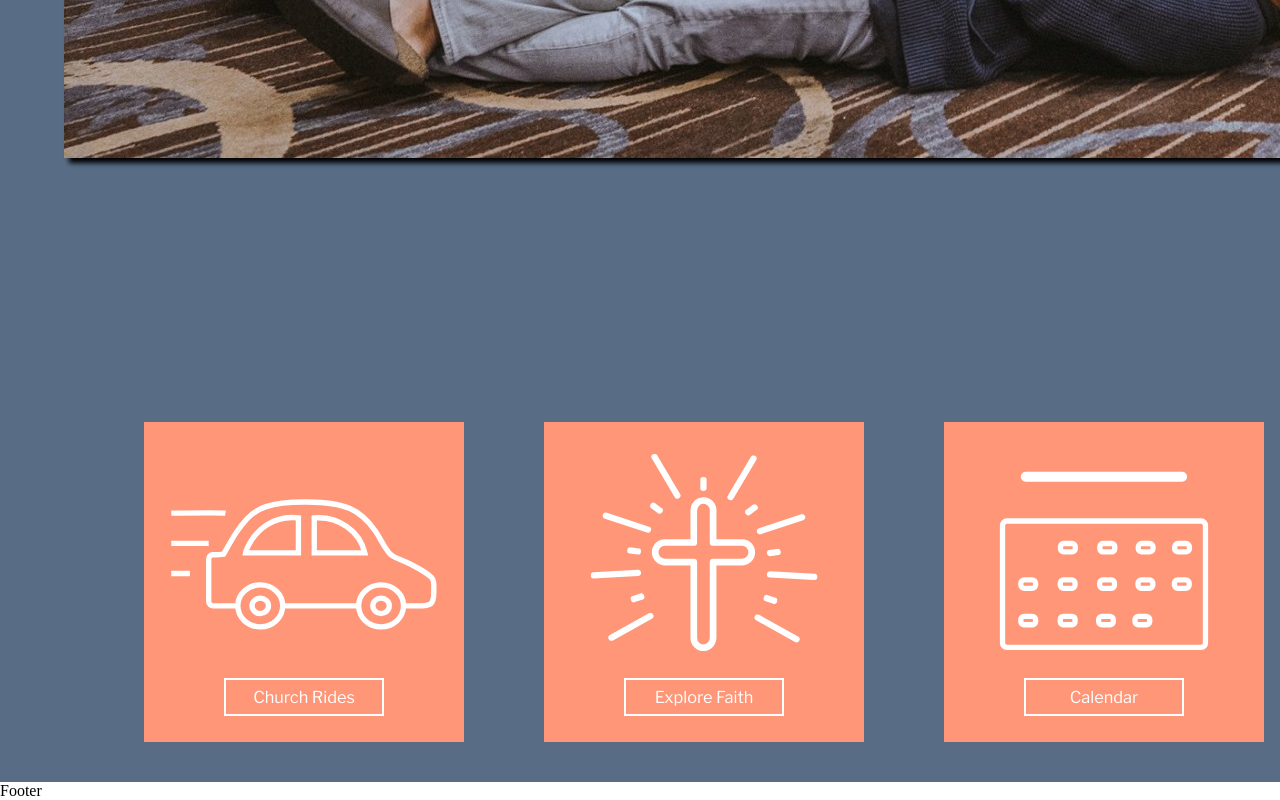
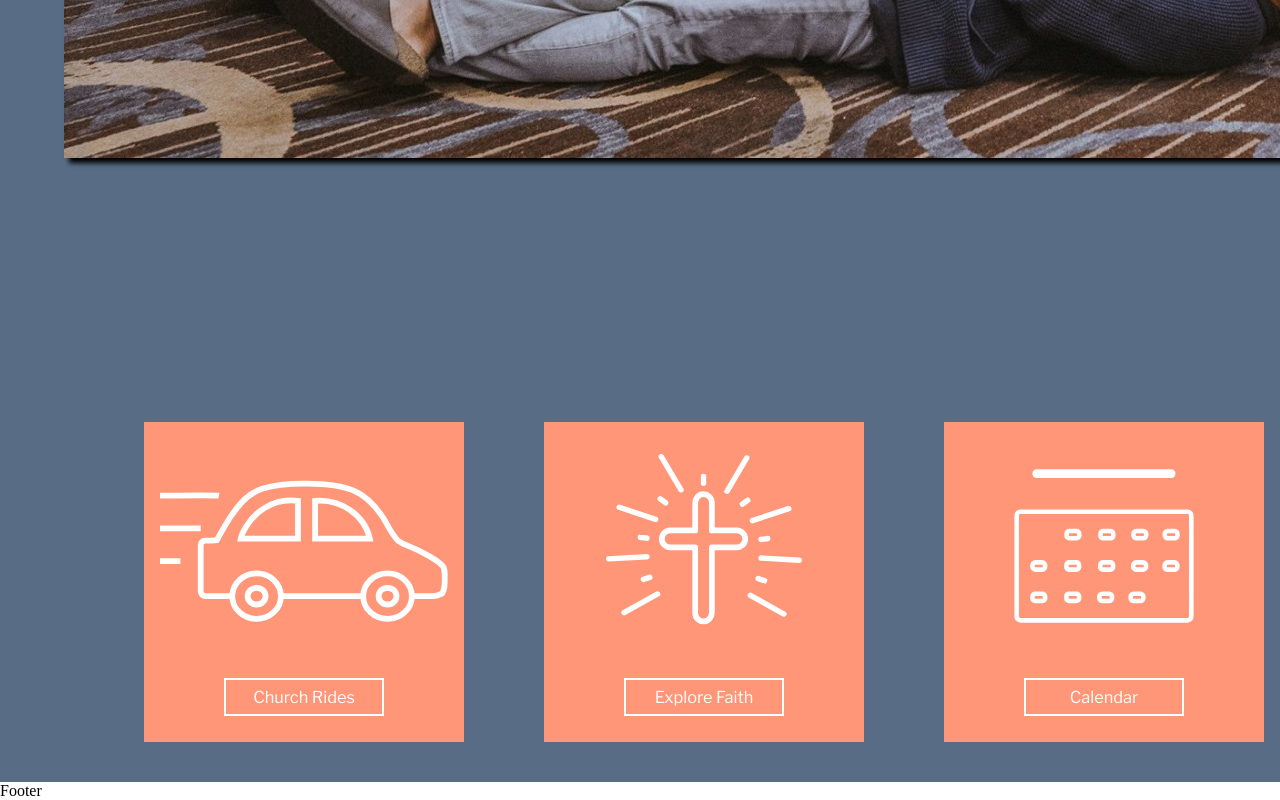
Before and after one commit to timothygan/testinggatsby, a Gatsby site in the folder epic_site/: page / in a window 1280 px wide. Shown: the part 2082-2882 px from the top of the page. Built offline with nearby package versions, Linux system fonts and the light colour scheme; Gatsby itself is replaced by a stand-in of ours.

Commit message:
made graphics in section4 scale

```diff
--- a/epic_site/src/components/home-section-4.js
+++ b/epic_site/src/components/home-section-4.js
@@ -13,7 +13,7 @@ class HomeSection4 extends Component{
     calendar(){
         return(
             <svg    x="0px" y="0px"
-                    width="213.94px" height="200.79px"
+                    width="90%" height="90%"
                     viewBox="-5 -20 213.94 200.79"
             >
             <path class="st0" style={{strokeWidth: "4pt"}} d="M180.1,0.5H23.71c-1.27,0-2.3,1.03-2.3,2.3v0c0,1.27,1.03,2.3,2.3,2.3H180.1
@@ -49,7 +49,7 @@ class HomeSection4 extends Component{
     car(){
         return(
             <svg    x="0px" y="0px"
-                    width="265.73px" height="200.87px"
+                    width="90%" height="90%"
                     viewBox="0 -20 265.73 150.87">
                 <path class="st0" style={{strokeWidth: "4pt"}} d="M89.13,85.85c-12.4,0-22.46,9.41-22.46,21.01s10.06,21.01,22.46,21.01s22.46-9.41,22.46-21.01
                     S101.53,85.85,89.13,85.85z M89.13,114.58c-4.55,0-8.25-3.45-8.25-7.71c0-4.26,3.69-7.71,8.25-7.71c4.55,0,8.25,3.45,8.25,7.71
@@ -75,8 +75,7 @@ class HomeSection4 extends Component{
         return(
             <svg    viewBox="0 0 226.51 200"
                             x="0px" y="0px"
-                            width="226.51px"
-                            height="200px">
+                            width="90%" height="90%"   >
                 <path class="main" d="M160.98,98.93c-0.31,5.24-4.85,9.2-10.02,9.2l-28.54,0c-0.03,0-0.05,0.02-0.05,0.05v75.39
                     c0,5.25-3.89,9.86-9.05,10.18c-5.6,0.35-10.26-4.18-10.26-9.8v-75.78c0-0.03-0.02-0.05-0.05-0.05l-28.54,0
                     c-5.17,0-9.7-3.96-10.02-9.2c-0.34-5.7,4.11-10.43,9.64-10.43H103c0.03,0,0.05-0.02,0.05-0.05l0-31.73c0-5.25,3.9-9.86,9.05-10.18
--- a/epic_site/src/components/subject-card.js
+++ b/epic_site/src/components/subject-card.js
@@ -22,7 +22,6 @@ class SubjectCard extends Component{
                     <div className="graphic">
                         {this.props.graphic}
                     </div>
-
                     <AnimatedButton className="AnimatedButton"
                                     hoverBackground='rgba(255,255,255,1)'
                                     hoverTextColor='rgba(255, 120, 100)'
--- a/epic_site/src/styles/subject-card.css
+++ b/epic_site/src/styles/subject-card.css
@@ -37,6 +37,8 @@
     position: absolute;
     top: 10%;
     left: 50%;
+    height: 60%;
+    width: 100%;
     transform: translate(-50%, 0%);
 }
 
```
Lines whose indentation alone changed are shown as unchanged.
